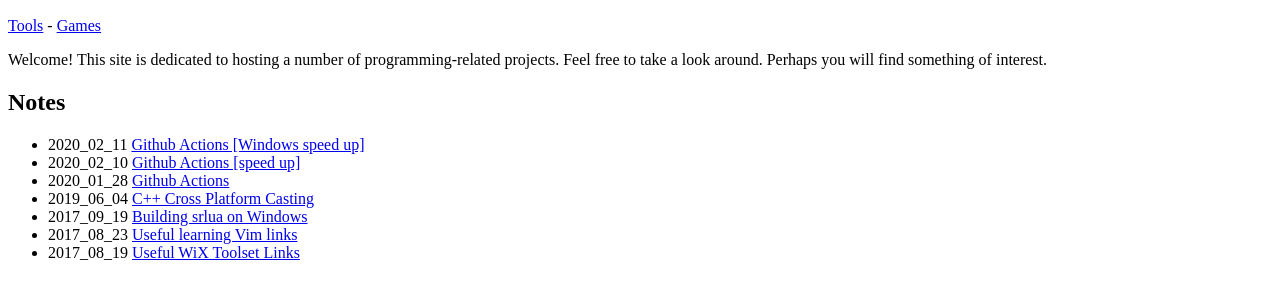
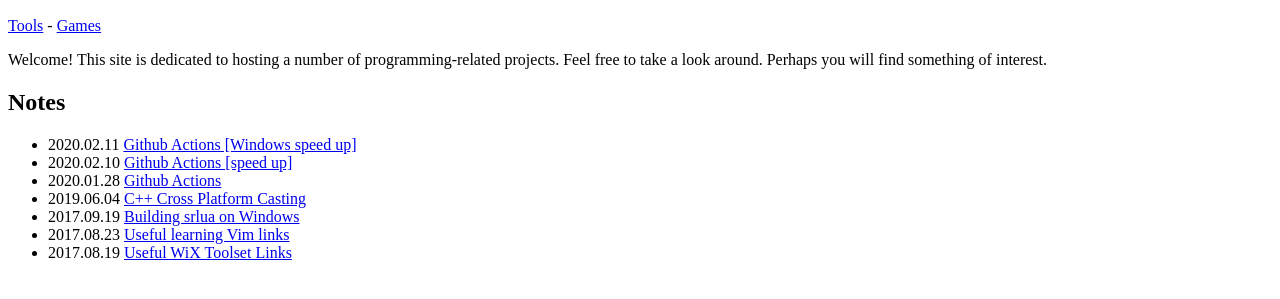
Before and after one commit to intxparts/intxparts.github.io, a plain HTML site: page index.html in a window 1280 px wide. Shown: the part 131-430 px from the top of the page. Drawn offline with Linux system fonts and the light colour scheme.

Commit message:
change dates to use periods.

```diff
--- a/index.html
+++ b/index.html
@@ -22,13 +22,13 @@
 <p>Welcome! This site is dedicated to hosting a number of programming-related projects. Feel free to take a look around. Perhaps you will find something of interest.</p>
 <h2 id="notes">Notes</h2>
 <ul>
-<li>2020_02_11 <a href=".\notes\notes_2020_02_11.html">Github Actions [Windows speed up]</a></li>
-<li>2020_02_10 <a href=".\notes\notes_2020_02_10.html">Github Actions [speed up]</a></li>
-<li>2020_01_28 <a href=".\notes\notes_2020_01_28.html">Github Actions</a></li>
-<li>2019_06_04 <a href=".\notes\notes_2019_06_04.html">C++ Cross Platform Casting</a></li>
-<li>2017_09_19 <a href=".\notes\notes_2017_09_19.html">Building srlua on Windows</a></li>
-<li>2017_08_23 <a href=".\notes\notes_2017_08_23.html">Useful learning Vim links</a></li>
-<li>2017_08_19 <a href=".\notes\notes_2017_08_19.html">Useful WiX Toolset Links</a></li>
+<li>2020.02.11 <a href=".\notes\notes_2020.02.11.html">Github Actions [Windows speed up]</a></li>
+<li>2020.02.10 <a href=".\notes\notes_2020.02.10.html">Github Actions [speed up]</a></li>
+<li>2020.01.28 <a href=".\notes\notes_2020.01.28.html">Github Actions</a></li>
+<li>2019.06.04 <a href=".\notes\notes_2019.06.04.html">C++ Cross Platform Casting</a></li>
+<li>2017.09.19 <a href=".\notes\notes_2017.09.19.html">Building srlua on Windows</a></li>
+<li>2017.08.23 <a href=".\notes\notes_2017.08.23.html">Useful learning Vim links</a></li>
+<li>2017.08.19 <a href=".\notes\notes_2017.08.19.html">Useful WiX Toolset Links</a></li>
 </ul>
 </body>
 </html>
```
Also changed, not shown: notes/notes_2017.08.19.html (renamed from notes/notes_2017_08_19.html), notes/notes_2017.08.23.html (renamed from notes/notes_2017_08_23.html), notes/notes_2017.09.19.html (renamed from notes/notes_2017_09_19.html), notes/notes_2019.06.04.html (renamed from notes/notes_2019_06_04.html), notes/notes_2020.01.28.html (renamed from notes/notes_2020_01_28.html), notes/notes_2020.02.10.html (renamed from notes/notes_2020_02_10.html), notes/notes_2020.02.11.html (renamed from notes/notes_2020_02_11.html), 15 other files.
